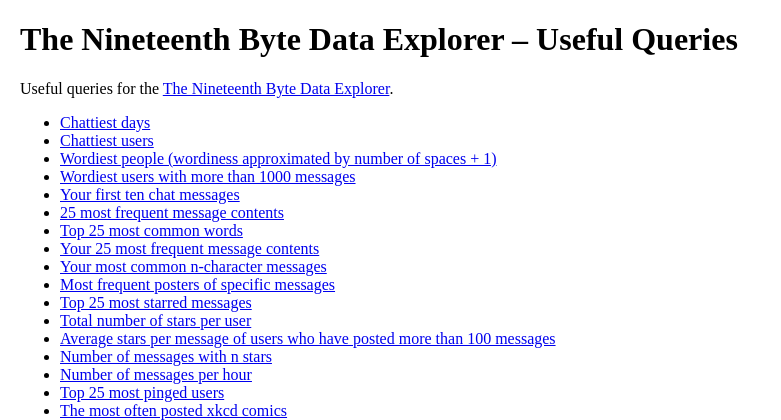
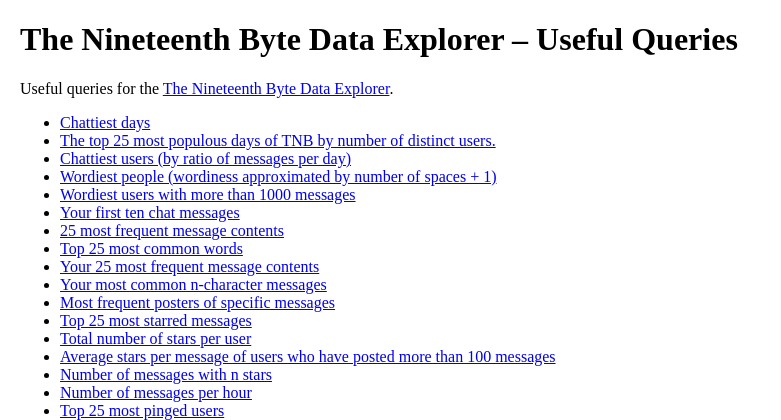
Before and after one commit to elendiastarman/tnbde, a Django app: template templates/transcriptAnalyzer/TNBDE_usefulqueries.html in a window 1280 px wide. Shown: the top 420 px of the page, without its empty margins (0-781 px from the left). Run offline with Django 3.2, Linux system fonts and the light colour scheme; the template is opened without the code that fills it, so the values that code supplies are empty.

Commit message:
Updated useful queries.

```diff
--- a/templates/transcriptAnalyzer/TNBDE_usefulqueries.html
+++ b/templates/transcriptAnalyzer/TNBDE_usefulqueries.html
@@ -19,7 +19,8 @@
 
         <ul>
             <li><a href="http://ppcg.starmaninnovations.com/tnbde/#krDvwXuwUM">Chattiest days</a></li>
-            <li><a href="http://ppcg.starmaninnovations.com/tnbde/#IGJJVvHRnI">Chattiest users</a></li>
+            <li><a href="http://ppcg.starmaninnovations.com/tnbde/#YXfvqIeotl">The top 25 most populous days of TNB by number of distinct users.</a></li>
+            <li><a href="http://ppcg.starmaninnovations.com/tnbde/#IGJJVvHRnI">Chattiest users (by ratio of messages per day)</a></li>
             <li><a href="http://ppcg.starmaninnovations.com/tnbde/#BsijBiYAmF">Wordiest people (wordiness approximated by number of spaces + 1)</a></li>
             <li><a href="http://ppcg.starmaninnovations.com/tnbde/#omCMaCUlkb">Wordiest users with more than 1000 messages</a></li>
             <li><a href="http://ppcg.starmaninnovations.com/tnbde/#QxUDOTEwvS">Your first ten chat messages</a></li>
```
